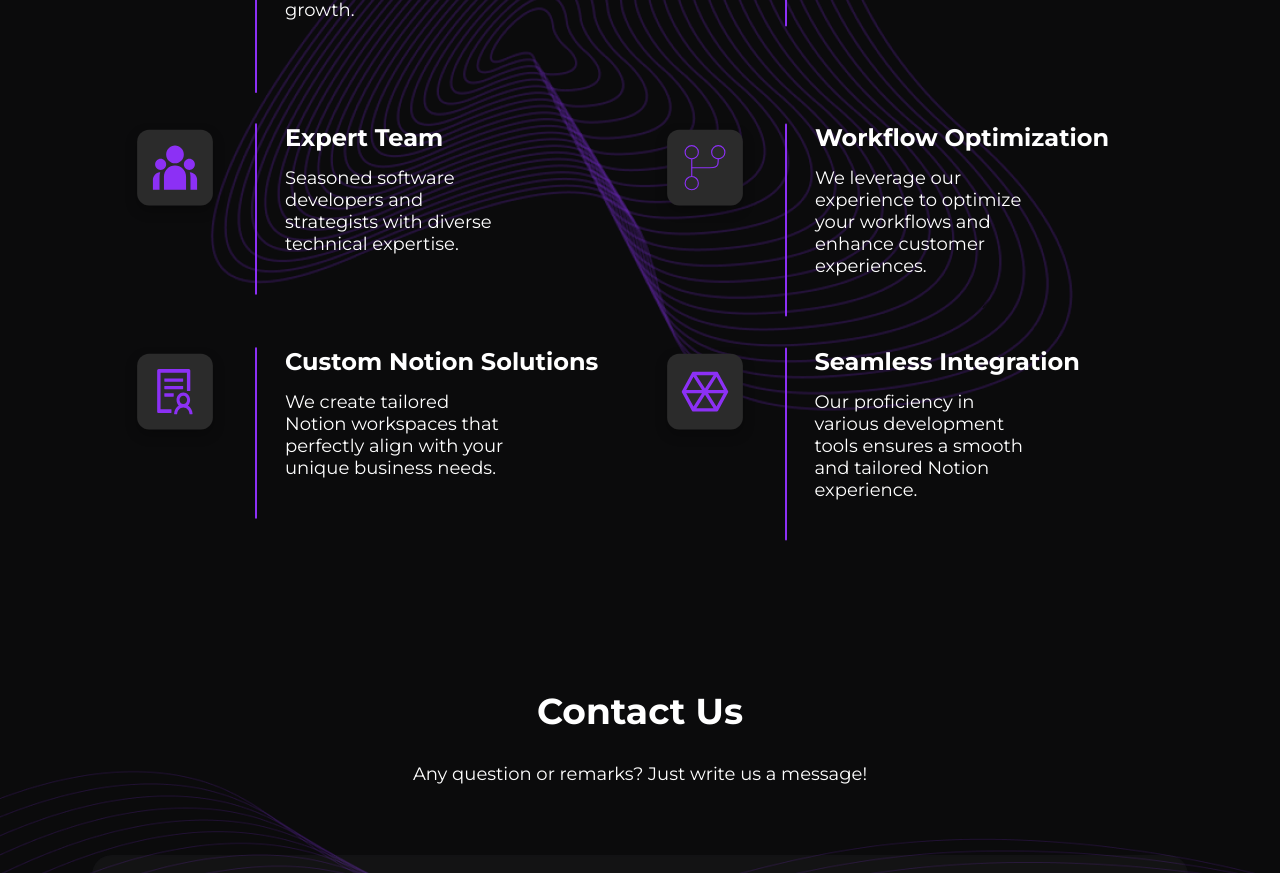
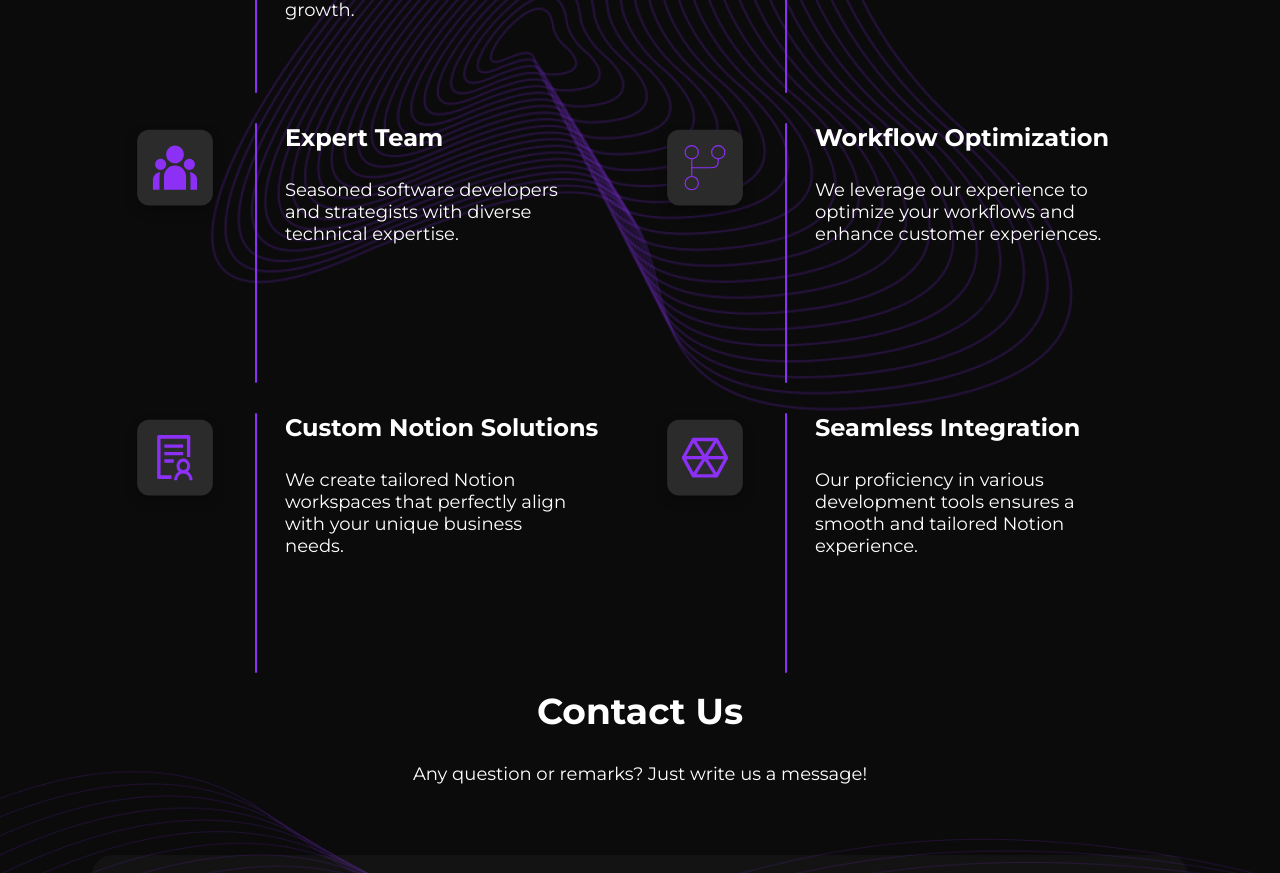
Before and after one commit to 0xSimbaDev/gilliozdreamlabs, a Next.js app: page / in a window 1280 px wide. Shown: the part 3920-4793 px from the top of the page. Built offline with nearby package versions, Linux system fonts and the light colour scheme.

Commit message:
Create Components for WCU Section

```diff
--- /dev/null
+++ b/components/WCUComponent.tsx
@@ -0,0 +1,44 @@
+import type { NextPage } from "next";
+
+export type WCUComponentType = {
+  className?: string;
+  title?: string;
+  description?: string;
+  icon?: string;
+};
+
+const WCUComponent: NextPage<WCUComponentType> = ({
+  className = "",
+  title,
+  description,
+  icon,
+}) => {
+  return (
+    <div
+      className={`w-[500px] flex flex-row items-start justify-start gap-[30px] text-left text-5xl text-white font-montserrat ${className}`}
+    >
+      <div className="w-[130px] relative h-[260px]">
+        <img
+          className="absolute top-[0px] left-[0px] rounded-2xl w-[100px] h-[100px] overflow-hidden"
+          alt=""
+          src={icon}
+        />
+        <img
+          className="absolute top-[0px] left-[130px] max-w-full overflow-hidden h-[260px]"
+          alt=""
+          src="/vector-11.svg"
+        />
+      </div>
+      <div className="w-[314px] relative h-[260px]">
+        <b className="absolute top-[0px] left-[0px] inline-block w-[314px] h-[41.4px]">
+          {title}
+        </b>
+        <div className="absolute top-[56.4px] left-[0px] text-lg inline-block w-[297px] h-[188.4px]">
+          {description}
+        </div>
+      </div>
+    </div>
+  );
+};
+
+export default WCUComponent;
--- a/components/why-choose-us.tsx
+++ b/components/why-choose-us.tsx
@@ -1,5 +1,5 @@
 import type { NextPage } from "next";
-import PartnersInGrowth from "./partners-in-growth";
+import WCUComponent from "./WCUComponent";
 
 export type WhyChooseUsType = {
   className?: string;
@@ -13,128 +13,40 @@ const WhyChooseUs: NextPage<WhyChooseUsType> = ({ className = "" }) => {
       <b className="relative">Why Choose Us?</b>
       <div className="self-stretch flex-1 flex flex-col items-center justify-start gap-[30px] text-5xl md:flex-col md:items-center md:justify-center">
         <div className="flex flex-row items-start justify-start gap-[30px] md:flex-col">
-          <PartnersInGrowth
+          <WCUComponent
             title="Partners in Growth"
             description="We're not just consultants; we're your partners in digital transformation, empowering your team to achieve maximum efficiency, productivity, and growth."
             icon="/growth.svg"
           />
-          <div className="w-[500px] flex flex-row items-start justify-start gap-[30px]">
-            <div className="w-[130px] relative h-[194px]">
-              <img
-                className="absolute top-[0px] left-[0px] rounded-2xl w-[100px] h-[100px] overflow-hidden"
-                alt=""
-                src="/experience.svg"
-              />
-              <img
-                className="absolute top-[0px] left-[130px] max-w-full overflow-hidden h-[194px]"
-                alt=""
-                src="/vector-111.svg"
-              />
-            </div>
-            <div className="w-[296px] relative h-[142px]">
-              <b className="absolute top-[0px] left-[0px] inline-block w-[296px]">
-                Microsoft Experience
-              </b>
-              <div className="absolute top-[44px] left-[0px] text-lg inline-block w-[252.6px]">
-                Our team has honed their skills at Microsoft, working with
-                leading CRM and customer service platforms.
-              </div>
-            </div>
-          </div>
+          <WCUComponent
+            title="Microsoft Experience"
+            description="Our team has honed their skills at Microsoft, working with leading CRM and customer service platforms."
+            icon="/experience.svg"
+          />
         </div>
         <div className="flex flex-row items-start justify-start gap-[30px] md:flex-col">
-          <div className="w-[500px] flex flex-row items-start justify-start gap-[30px]">
-            <div className="w-[130px] relative h-[172px]">
-              <img
-                className="absolute top-[0px] left-[0px] rounded-2xl w-[100px] h-[100px] overflow-hidden"
-                alt=""
-                src="/team.svg"
-              />
-              <img
-                className="absolute top-[0px] left-[130px] max-w-full overflow-hidden h-[172px]"
-                alt=""
-                src="/vector-112.svg"
-              />
-            </div>
-            <div className="w-[227px] relative h-[172px]">
-              <b className="absolute top-[0px] left-[0px]">Expert Team</b>
-              <div className="absolute top-[44px] left-[0px] text-lg inline-block w-[227px]">
-                Seasoned software developers and strategists with diverse
-                technical expertise.
-              </div>
-            </div>
-          </div>
-          <div className="w-[500px] flex flex-row items-start justify-start gap-[30px]">
-            <div className="w-[130px] relative h-[194px]">
-              <img
-                className="absolute top-[0px] left-[0px] rounded-2xl w-[100px] h-[100px] overflow-hidden"
-                alt=""
-                src="/workflow.svg"
-              />
-              <img
-                className="absolute top-[0px] left-[130px] max-w-full overflow-hidden h-[194px]"
-                alt=""
-                src="/vector-111.svg"
-              />
-            </div>
-            <div className="w-[295px] relative h-[164px]">
-              <b className="absolute top-[0px] left-[0px]">
-                Workflow Optimization
-              </b>
-              <div className="absolute top-[44px] left-[0px] text-lg inline-block w-[227px]">
-                We leverage our experience to optimize your workflows and
-                enhance customer experiences.
-              </div>
-            </div>
-          </div>
+          <WCUComponent
+            title="Expert Team"
+            description="Seasoned software developers and strategists with diverse technical expertise."
+            icon="/team.svg"
+          />
+          <WCUComponent
+            title="Workflow Optimization"
+            description="We leverage our experience to optimize your workflows and enhance customer experiences."
+            icon="/workflow.svg"
+          />
         </div>
         <div className="flex flex-row items-start justify-start gap-[30px] md:flex-col">
-          <div className="w-[500px] flex flex-row items-start justify-start gap-[30px]">
-            <div className="w-[130px] relative h-[172px]">
-              <img
-                className="absolute top-[0px] left-[0px] rounded-2xl w-[100px] h-[100px] overflow-hidden"
-                alt=""
-                src="/solution.svg"
-              />
-              <img
-                className="absolute top-[0px] left-[130px] max-w-full overflow-hidden h-[172px]"
-                alt=""
-                src="/vector-112.svg"
-              />
-            </div>
-            <div className="w-[314px] relative h-[142px]">
-              <b className="absolute top-[0px] left-[0px]">
-                Custom Notion Solutions
-              </b>
-              <div className="absolute top-[44px] left-[0px] text-lg inline-block w-[227px]">
-                We create tailored Notion workspaces that perfectly align with
-                your unique business needs.
-              </div>
-            </div>
-          </div>
-          <div className="w-[500px] flex flex-row items-start justify-start gap-[30px]">
-            <div className="w-[129.5px] relative h-[194px]">
-              <img
-                className="absolute top-[0px] left-[0px] rounded-2xl w-[100px] h-[100px] overflow-hidden"
-                alt=""
-                src="/integration.svg"
-              />
-              <img
-                className="absolute top-[0px] left-[130px] max-w-full overflow-hidden h-[194px]"
-                alt=""
-                src="/vector-111.svg"
-              />
-            </div>
-            <div className="w-[266px] relative h-[164px]">
-              <b className="absolute top-[0px] left-[0px]">
-                Seamless Integration
-              </b>
-              <div className="absolute top-[44px] left-[0px] text-lg inline-block w-[227px]">
-                Our proficiency in various development tools ensures a smooth
-                and tailored Notion experience.
-              </div>
-            </div>
-          </div>
+          <WCUComponent
+            title="Custom Notion Solutions"
+            description="We create tailored Notion workspaces that perfectly align with your unique business needs."
+            icon="/solution.svg"
+          />
+          <WCUComponent
+            title="Seamless Integration"
+            description="Our proficiency in various development tools ensures a smooth and tailored Notion experience."
+            icon="/integration.svg"
+          />
         </div>
       </div>
     </div>
```
Also changed, not shown: package.json (line endings or trailing spaces).
